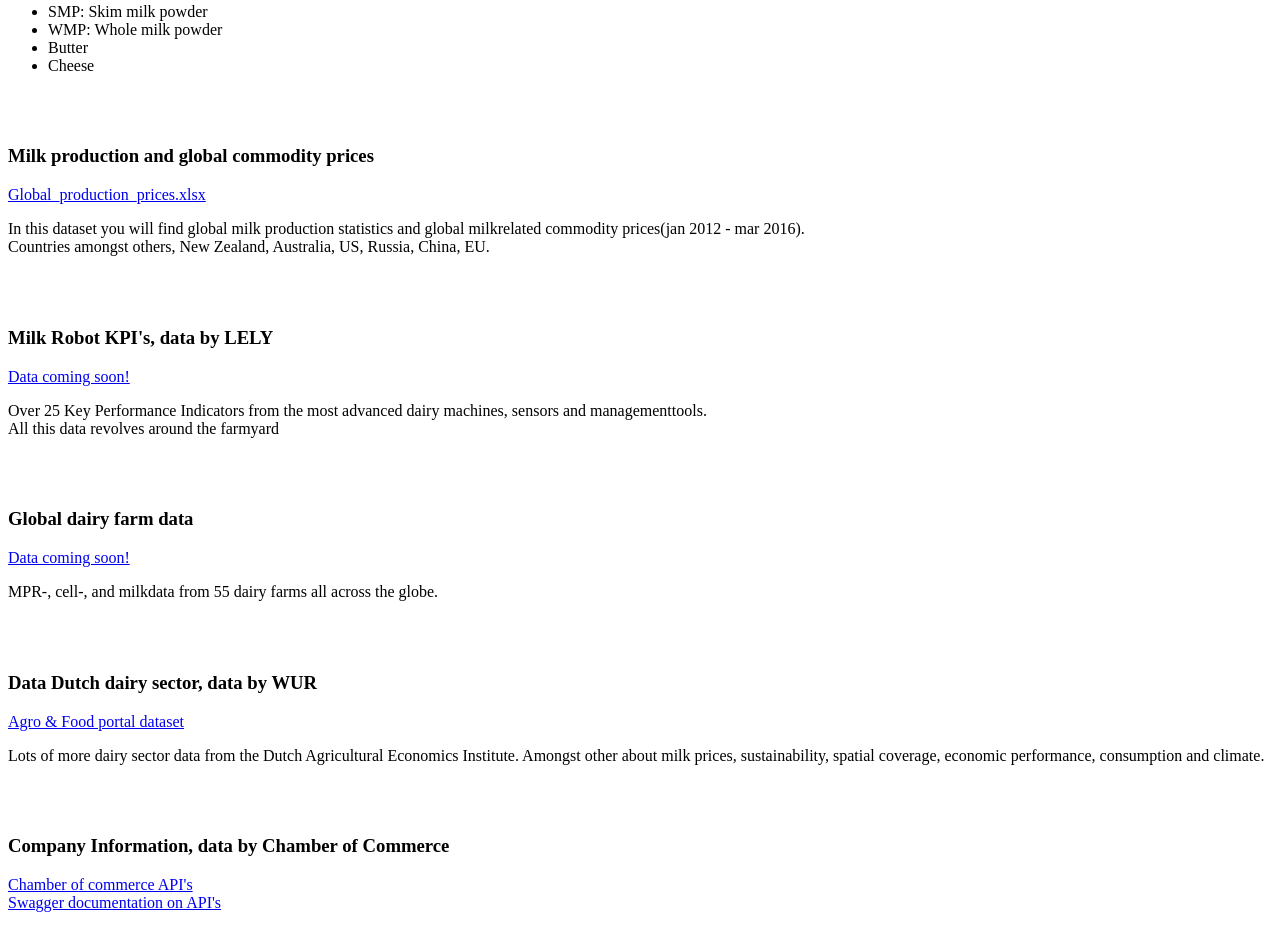
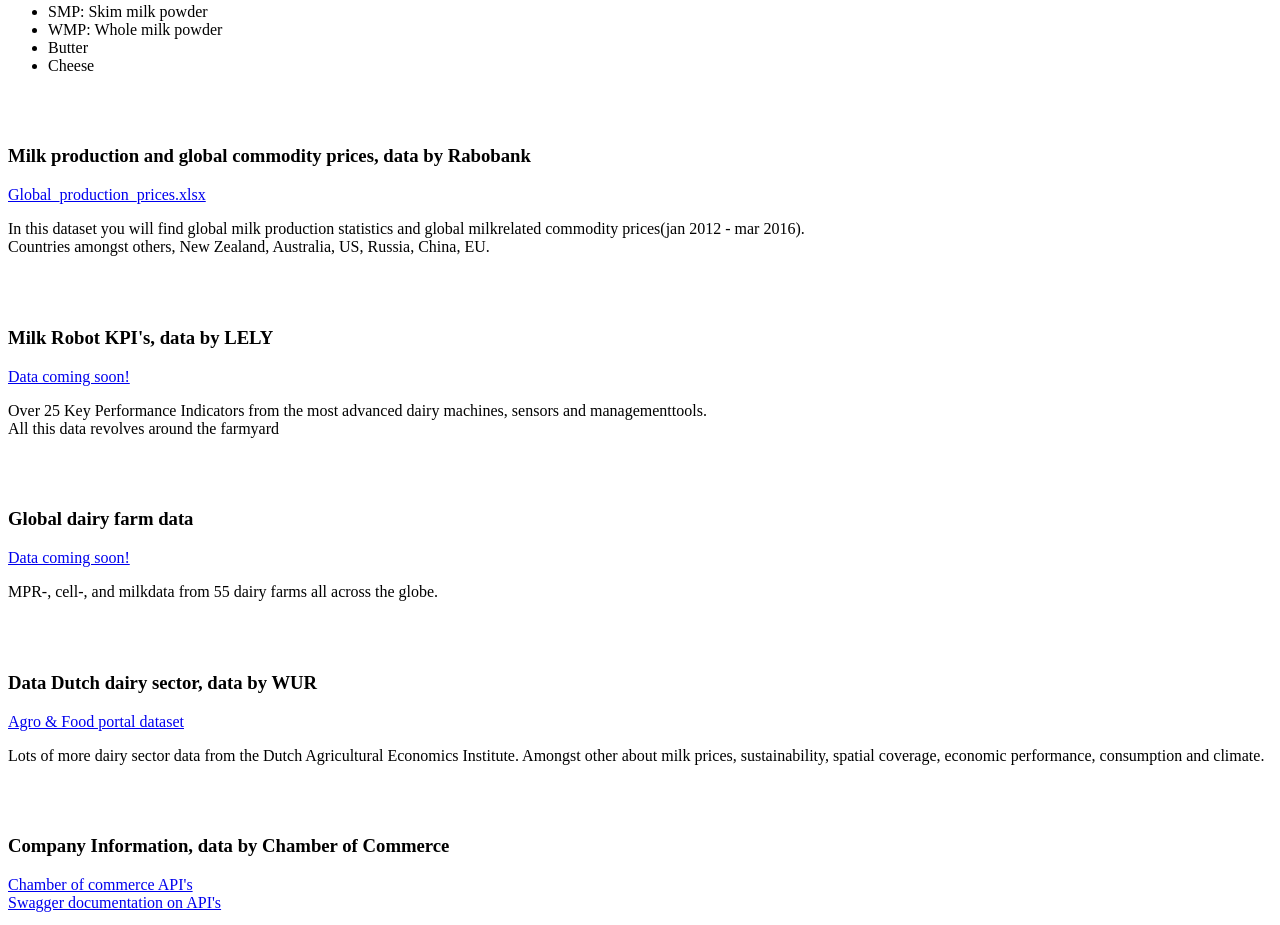
Before and after one commit to RaboAgri/raboagri.github.io, a plain HTML site: page index.html in a window 1280 px wide. Shown: the part 1470-2395 px from the top of the page. Drawn offline with Linux system fonts and the light colour scheme.

Commit message:
Update index.html

```diff
--- a/index.html
+++ b/index.html
@@ -63,7 +63,7 @@ Countries amongst others, New Zealand, Australia, US, Russia, China, EU.</p>
 <br/>
 
 
-<h3>Milk production and global commodity prices</h3><a href="data/Global_production_prices.xlsx" target="_blank">Global_production_prices.xlsx</a>
+<h3>Milk production and global commodity prices, data by Rabobank</h3><a href="data/Global_production_prices.xlsx" target="_blank">Global_production_prices.xlsx</a>
 <p>In this dataset you will find global milk production statistics and global milkrelated commodity prices(jan 2012 - mar 2016). <br/>
 Countries amongst others, New Zealand, Australia, US, Russia, China, EU.</p>
 <br/>
```
